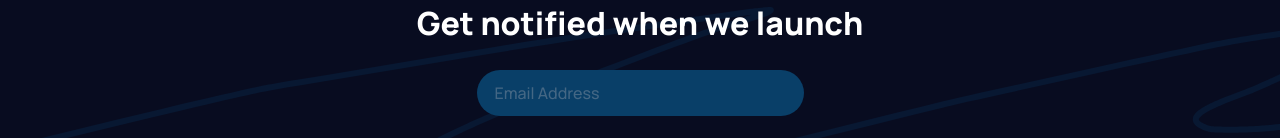
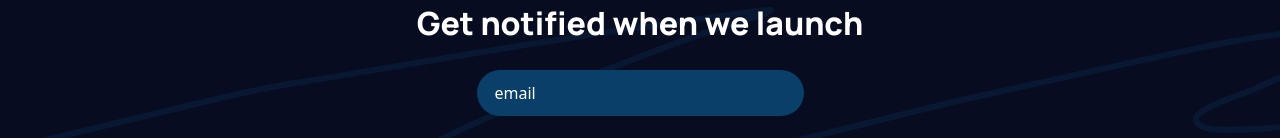
Before and after one commit to Nutopia13/Maker-Prelaunch-Landing-Page, a React (Vite) app: page / in a window 1280 px wide. Shown: the part 2005-2143 px from the top of the page. Built offline with nearby package versions, Linux system fonts and the light colour scheme.

Commit message:
Updated Form Field

```diff
--- a/src/Components/Footer.jsx
+++ b/src/Components/Footer.jsx
@@ -10,7 +10,7 @@ const Footer = () => {
       </div>
       <div>
         <form method="POST" className='flex flex-wrap lg:flex-nowrap lg:max-w-[500px] flex-col m-auto place-items-center'>
-    			<input id='email' required pattern='[A-Za-z0-9._+-]+@[A-Za-z0-9 -]+\.[a-z]{2,}' type='email' placeholder='Email Address'
+    			<input id='email' name='email' value='email' required pattern='[A-Za-z0-9._+-]+@[A-Za-z0-9 -]+\.[a-z]{2,}' type='email' placeholder='Email Address'
           className='focus:outline-none focus:ring-2 focus:ring-azure invalid:ring-error  focus:invalid:ring-error
           rounded-3xl placeholder:opacity-40 placeholder:font-manrope text-white pl-[18px] py-[11px] bg-plain-blue min-w-[327px]'>
           </input>
```
